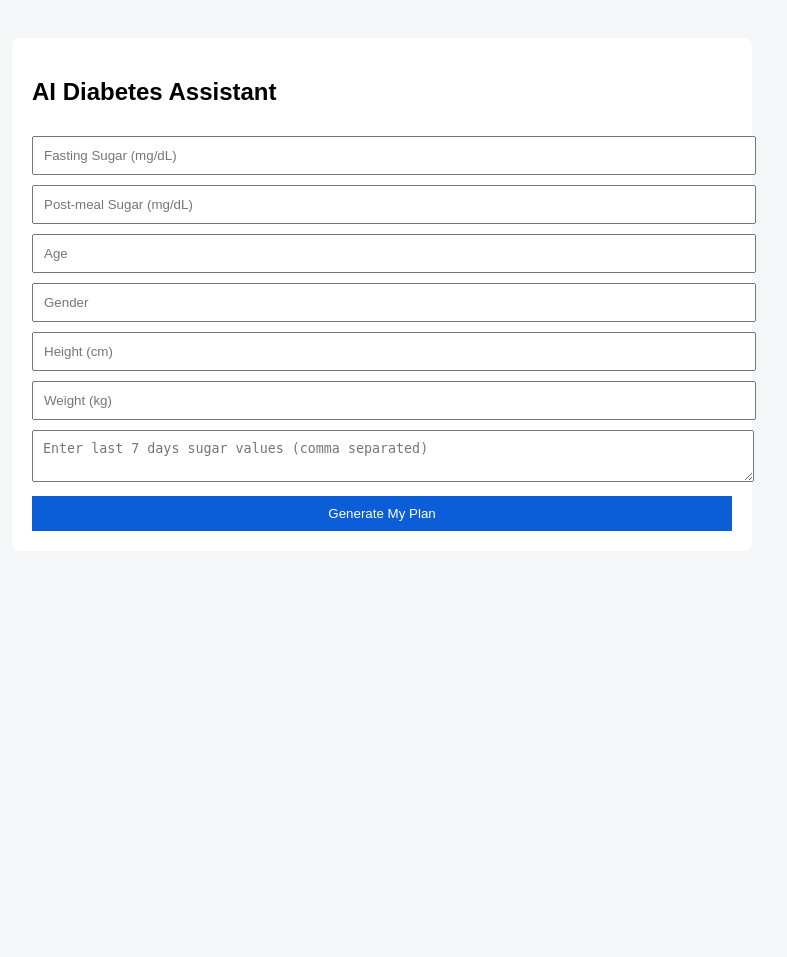
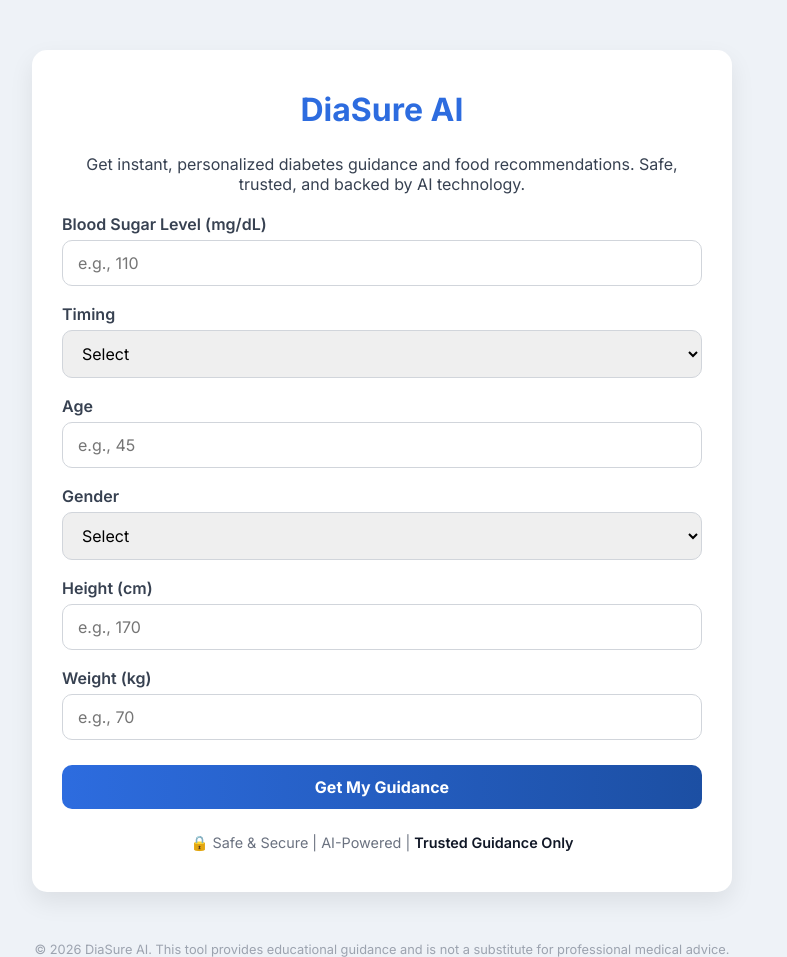
Before and after one commit to MSG-Ai-Tools/Diasure-ai, a Flask app: page / in a window 1280 px wide. Shown: the whole page, without its empty margins (258-1045 px from the left). Before the commit the page ends 531 px from the top, so only its background shows below. Run offline with Flask 3, Linux system fonts and the light colour scheme.

Commit message:
Update index.html

```diff
--- a/templates/index.html
+++ b/templates/index.html
@@ -1,37 +1,160 @@
 <!DOCTYPE html>
-<html>
+<html lang="en">
 <head>
-    <title>DiaSure AI</title>
+    <meta charset="UTF-8">
+    <meta name="viewport" content="width=device-width, initial-scale=1.0">
+    <title>DiaSure AI - Diabetes Guidance Tool</title>
+    <!-- Google Fonts -->
+    <link href="https://fonts.googleapis.com/css2?family=Inter:wght@400;600;700&display=swap" rel="stylesheet">
     <style>
-        body { font-family: Arial; background: #f4f6f8; padding: 30px; }
-        .box { background: white; padding: 20px; border-radius: 8px; max-width: 700px; margin: auto; }
-        input, textarea, button { width: 100%; padding: 10px; margin-top: 10px; }
-        button { background: #0b5ed7; color: white; border: none; }
-        pre { white-space: pre-wrap; background: #eef; padding: 15px; }
+        /* Reset & Base */
+        * { margin: 0; padding: 0; box-sizing: border-box; font-family: 'Inter', sans-serif; }
+        body { background: #eef2f7; color: #1f2937; }
+
+        /* Container */
+        .container {
+            max-width: 700px;
+            margin: 50px auto;
+            background: #fff;
+            padding: 40px 30px;
+            border-radius: 15px;
+            box-shadow: 0 10px 25px rgba(0,0,0,0.08);
+        }
+
+        /* Title */
+        h1 {
+            text-align: center;
+            color: #2d6cdf;
+            font-weight: 700;
+            margin-bottom: 25px;
+        }
+
+        /* Form styling */
+        form label {
+            display: block;
+            margin-top: 18px;
+            font-weight: 600;
+            color: #374151;
+        }
+
+        form input, form select, form button {
+            width: 100%;
+            padding: 12px 15px;
+            margin-top: 6px;
+            border-radius: 10px;
+            border: 1px solid #d1d5db;
+            font-size: 1rem;
+            transition: all 0.2s ease-in-out;
+        }
+
+        form input:focus, form select:focus {
+            outline: none;
+            border-color: #2d6cdf;
+            box-shadow: 0 0 0 2px rgba(45, 108, 223, 0.2);
+        }
+
+        /* Button */
+        form button {
+            background: linear-gradient(90deg, #2d6cdf, #1c4fa3);
+            color: #fff;
+            border: none;
+            margin-top: 25px;
+            font-weight: 700;
+            cursor: pointer;
+            transition: all 0.3s ease;
+        }
+
+        form button:hover {
+            background: linear-gradient(90deg, #1c4fa3, #164081);
+        }
+
+        /* Result box */
+        .result {
+            margin-top: 30px;
+            background: #e0f2fe;
+            border-left: 5px solid #2d6cdf;
+            padding: 20px;
+            border-radius: 10px;
+            white-space: pre-wrap;
+            font-size: 1rem;
+            line-height: 1.5;
+            color: #1e3a8a;
+        }
+
+        /* Trust badge */
+        .trust {
+            margin-top: 25px;
+            text-align: center;
+            font-size: 0.9rem;
+            color: #6b7280;
+        }
+
+        .trust span {
+            font-weight: 600;
+            color: #111827;
+        }
+
+        /* Footer */
+        footer {
+            text-align: center;
+            margin-top: 40px;
+            font-size: 0.8rem;
+            color: #9ca3af;
+        }
     </style>
 </head>
 <body>
+    <div class="container">
+        <h1>DiaSure AI</h1>
+        <p style="text-align:center; color:#374151; margin-bottom:20px;">
+            Get instant, personalized diabetes guidance and food recommendations. Safe, trusted, and backed by AI technology.
+        </p>
 
-<div class="box">
-<h2>AI Diabetes Assistant</h2>
+        <form method="POST">
+            <label for="sugar">Blood Sugar Level (mg/dL)</label>
+            <input type="number" name="sugar" id="sugar" placeholder="e.g., 110" required min="1">
 
-<form method="post">
-    <input name="fasting" placeholder="Fasting Sugar (mg/dL)" required>
-    <input name="post_meal" placeholder="Post-meal Sugar (mg/dL)" required>
-    <input name="age" placeholder="Age" required>
-    <input name="gender" placeholder="Gender" required>
-    <input name="height" placeholder="Height (cm)" required>
-    <input name="weight" placeholder="Weight (kg)" required>
-    <textarea name="sugars" placeholder="Enter last 7 days sugar values (comma separated)" required></textarea>
-    <button type="submit">Generate My Plan</button>
-</form>
+            <label for="timing">Timing</label>
+            <select name="timing" id="timing" required>
+                <option value="">Select</option>
+                <option value="Fasting">Fasting</option>
+                <option value="Post-meal">Post-meal</option>
+                <option value="Random">Random</option>
+            </select>
 
-{% if response %}
-<h3>Your AI Guidance</h3>
-<pre>{{ response }}</pre>
-{% endif %}
+            <label for="age">Age</label>
+            <input type="number" name="age" id="age" placeholder="e.g., 45" min="1">
 
-</div>
+            <label for="gender">Gender</label>
+            <select name="gender" id="gender">
+                <option value="">Select</option>
+                <option value="Male">Male</option>
+                <option value="Female">Female</option>
+                <option value="Other">Other</option>
+            </select>
 
+            <label for="height">Height (cm)</label>
+            <input type="number" name="height" id="height" placeholder="e.g., 170" min="1">
+
+            <label for="weight">Weight (kg)</label>
+            <input type="number" name="weight" id="weight" placeholder="e.g., 70" min="1">
+
+            <button type="submit">Get My Guidance</button>
+        </form>
+
+        {% if result %}
+        <div class="result">
+            {{ result }}
+        </div>
+        {% endif %}
+
+        <div class="trust">
+            <p>🔒 Safe & Secure | AI-Powered | <span>Trusted Guidance Only</span></p>
+        </div>
+    </div>
+
+    <footer>
+        &copy; 2026 DiaSure AI. This tool provides educational guidance and is not a substitute for professional medical advice.
+    </footer>
 </body>
 </html>
```
